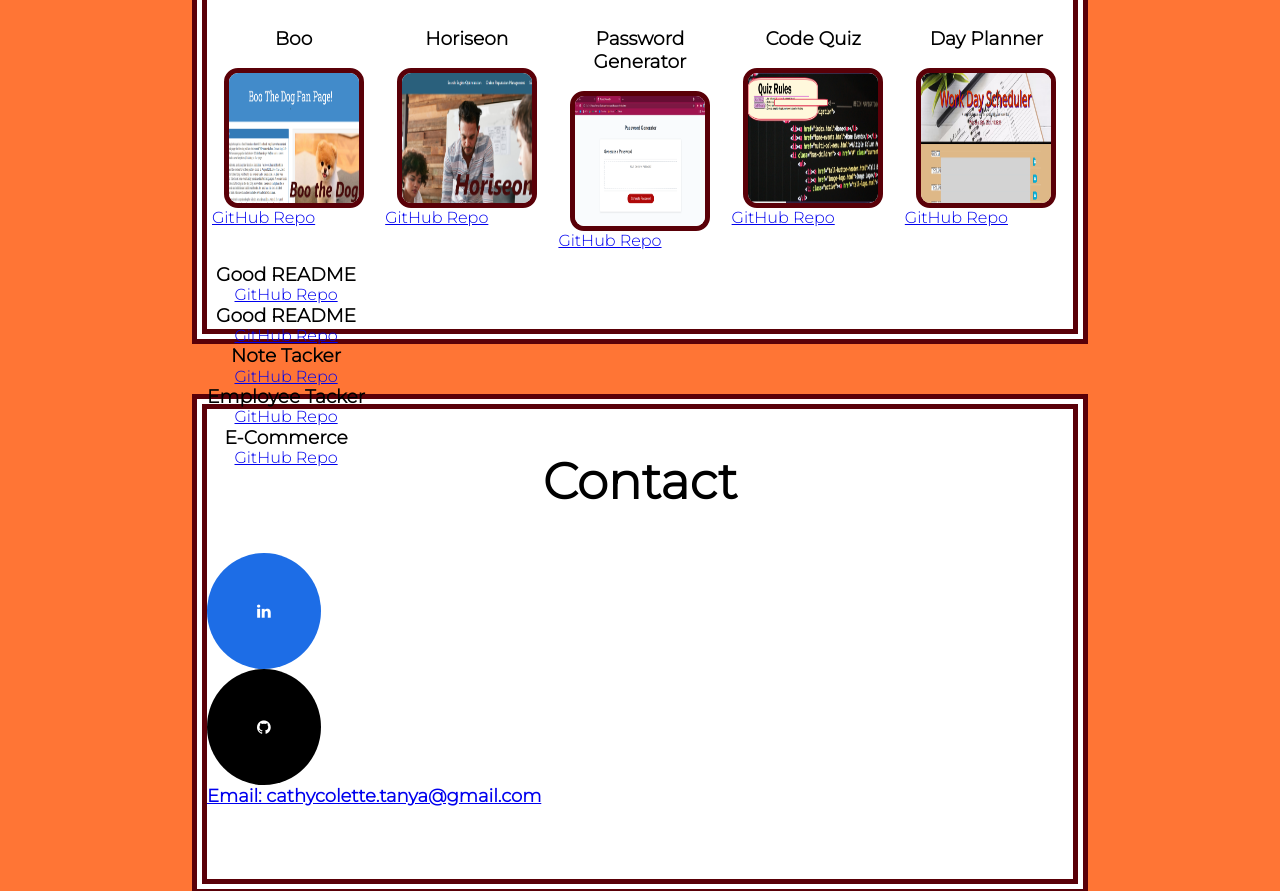
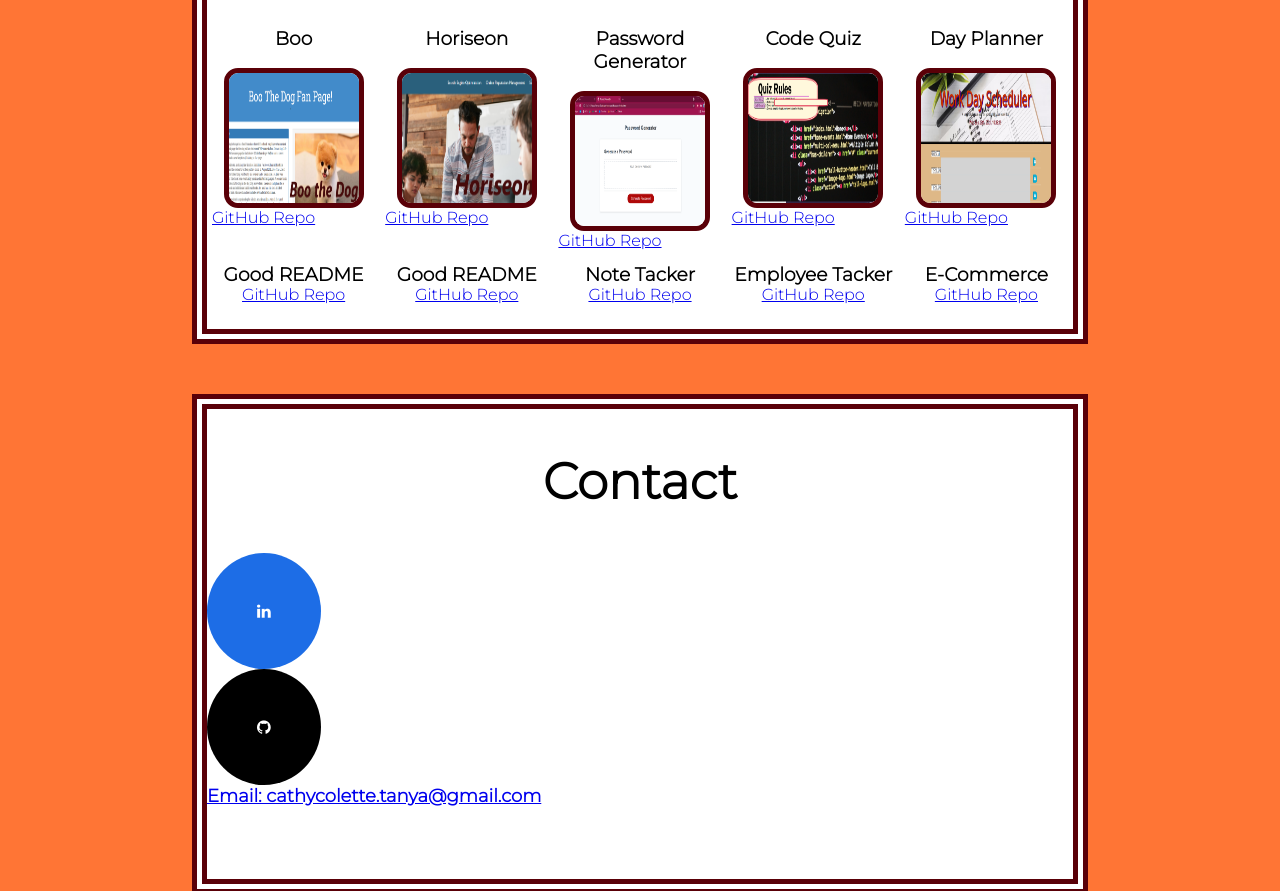
Before and after one commit to cathytanya/PortfolioUpdate, a plain HTML site: page index.html in a window 1280 px wide. Shown: the part 920-1811 px from the top of the page. Drawn offline with Linux system fonts and the light colour scheme; a script that the page names is missing.

Commit message:
properly structured the added projects

```diff
--- a/assets/styles.css
+++ b/assets/styles.css
@@ -138,10 +138,19 @@ h3{
 #dayPlannerlin{
     text-align: center;
 }
+
 .row2{
     text-align: center;
-    display: table;
+    display: flex;
     line-height: 10%;
+}
+#column1,
+#column2,
+#column3,
+#column4,
+#column5{
+    display:table;
+    width: 50%;
 }
 /*attributes for the contact me icons*/
 .fa {
```
